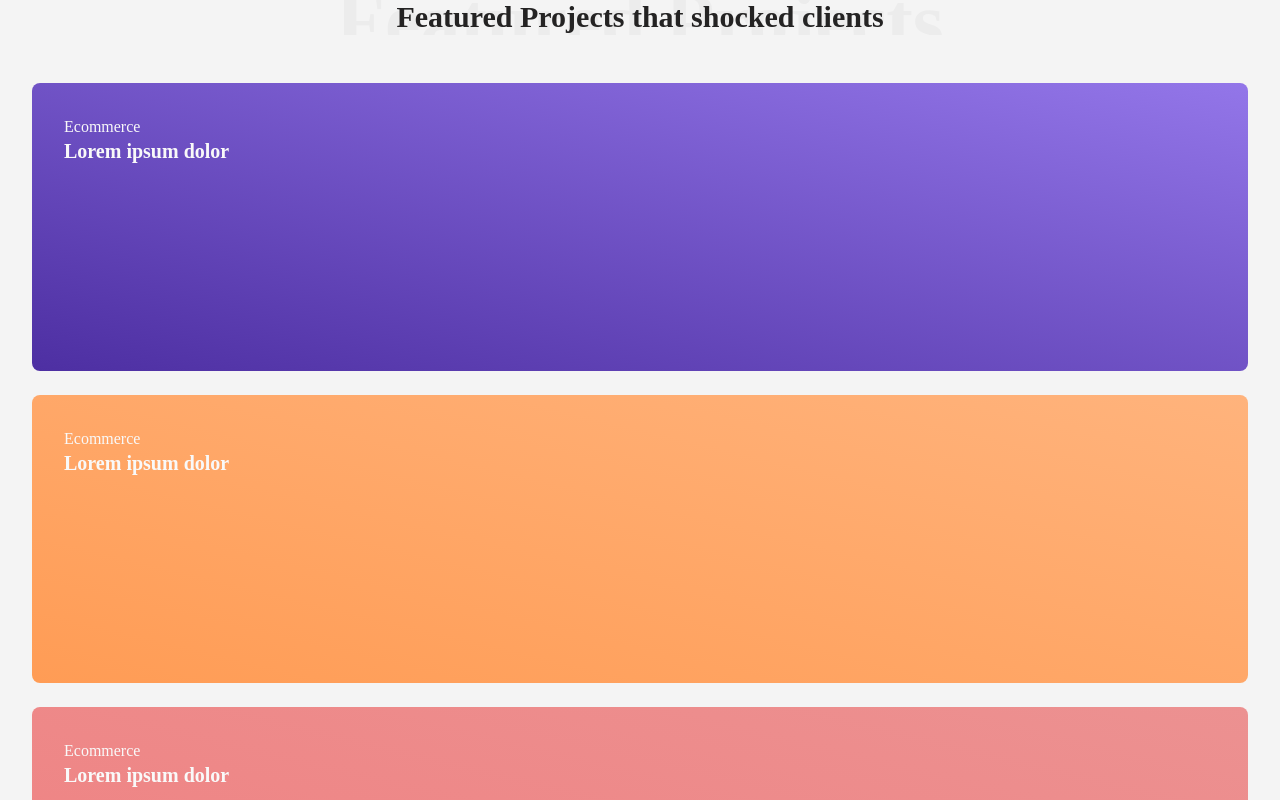
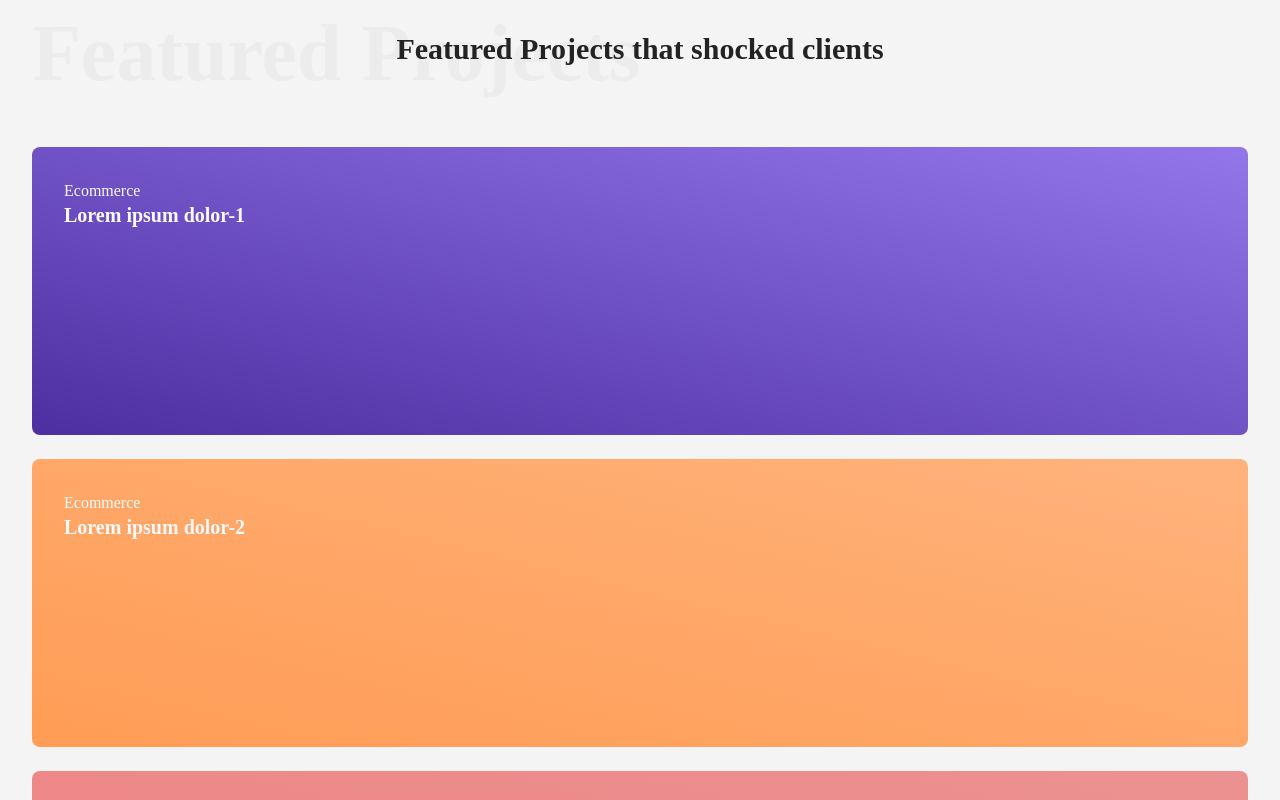
Before and after one commit to PedroEdu6786/client-portfolio, a Next.js app: page / in a window 1280 px wide. Shown: the part 840-1640 px from the top of the page. Built offline with nearby package versions, Linux system fonts and the light colour scheme; a web font is replaced by a local one.

Commit message:
feat: refactor overlay dependency, project card contextual routing animations, project modal added

```diff
--- a/package.json
+++ b/package.json
@@ -13,6 +13,7 @@
     "@emotion/styled": "^11.1.5",
     "framer-motion": "^3.10.0",
     "next": "10.0.8",
+    "next-use-contextual-routing": "^2.0.0",
     "react": "17.0.1",
     "react-dom": "17.0.1",
     "react-icons": "^4.2.0"
--- a/pages/_app.jsx
+++ b/pages/_app.jsx
@@ -1,13 +1,16 @@
 import { ChakraProvider, CSSReset } from '@chakra-ui/react'
 import theme from '../src/theme/theme'
 import Fonts from '../src/theme/components/Fonts'
+import { AnimateSharedLayout } from 'framer-motion'
 
 function MyApp({ Component, pageProps }) {
   return (
     <ChakraProvider theme={theme}>
       <CSSReset />
       <Fonts />
-      <Component {...pageProps} />
+      <AnimateSharedLayout type="crossfade">
+        <Component {...pageProps} />
+      </AnimateSharedLayout>
     </ChakraProvider>
   )
 }
--- a/src/components/atoms/Burger.jsx
+++ b/src/components/atoms/Burger.jsx
@@ -16,7 +16,7 @@ const Burger = ({ menuState, setMenuState, ...rest }) => {
       cursor="pointer"
       spacing=".35rem"
       zIndex="110"
-      for="check"
+      htmlFor="check"
       onClick={() => setMenuState(!menuState)}
       {...rest}
     >
--- a/src/components/atoms/Overlay.jsx
+++ b/src/components/atoms/Overlay.jsx
@@ -1,25 +1,18 @@
-import { Box } from '@chakra-ui/layout'
 import { MotionBox } from '../../motion/motionComponents'
 
-const Overlay = ({ isActive, setOverlay }) => {
-  const handleClick = () => {
-    if (isActive) setOverlay(!isActive)
-  }
-
+const Overlay = () => {
   return (
     <>
-      {isActive && (
       <MotionBox
         bgColor="black"
         pos="fixed"
+        top="0"
         zIndex="1"
-          w="100vw"
-          h="100vh"
+        w="100%"
+        h="100%"
         initial={{ opacity: 0 }}
-          animate={isActive ? { opacity: 0.4 } : { opacity: 0 }}
-          onClick={handleClick}
+        animate={{ opacity: 0.4 }}
       ></MotionBox>
-      )}
     </>
   )
 }
--- a/src/components/atoms/TitleCarousel.jsx
+++ b/src/components/atoms/TitleCarousel.jsx
@@ -1,10 +1,18 @@
-import { Heading } from '@chakra-ui/layout'
+import { MotionHeading } from '../../motion/motionComponents'
 
 const TitleCarousel = ({ children, ...rest }) => {
   return (
-    <Heading as="h2" fontSize="5rem" color="portfolio.lightGray" {...rest}>
+    <MotionHeading
+      as="h2"
+      fontSize="5rem"
+      color="portfolio.lightGray"
+      // initial={{ x: '100%' }}
+      // animate={{ x: '-100%' }}
+      // transition={{ type: 'linear', repeat: Infinity }}
+      {...rest}
+    >
       {children}
-    </Heading>
+    </MotionHeading>
   )
 }
 
--- a/src/components/molecules/ProjectCard.jsx
+++ b/src/components/molecules/ProjectCard.jsx
@@ -1,19 +1,24 @@
+import Link from 'next/link'
 import { Heading, Text } from '@chakra-ui/layout'
 import { MotionBox } from '../../motion/motionComponents'
 
-const ProjectCard = ({ color1, color2, projectType, projectTitle }) => {
+const ProjectCard = ({ item }) => {
+  const { id, color1, color2, projectTitle, projectType } = item
   return (
+    <Link href={`/?projectId=${id}`} as={`/${id}`} scroll={false}>
       <MotionBox
         p="2rem"
         h="18rem"
         borderRadius=".5rem"
         bgGradient={`linear(to-bl, ${color1}, ${color2})`}
+        layoutId={`${id}`}
       >
         <Text color="portfolio.white">{projectType}</Text>
         <Heading as="h3" size="md" color="portfolio.white">
           {projectTitle}
         </Heading>
       </MotionBox>
+    </Link>
   )
 }
 
--- /dev/null
+++ b/src/components/molecules/ProjectDisplay.jsx
@@ -0,0 +1,65 @@
+import { useRouter } from 'next/router'
+import { Box, Heading, Stack, Text } from '@chakra-ui/layout'
+import { MotionBox } from '../../motion/motionComponents'
+import Overlay from '../atoms/Overlay'
+import { projects } from '../../constants/projects'
+
+const ProjectDisplay = ({ id }) => {
+  const router = useRouter()
+
+  const { color1, color2, projectType, projectTitle } = projects.find(
+    (project) => project.id == id
+  )
+
+  const handleModal = () => {
+    const options = { scroll: false }
+    router.push('/', '/', options)
+  }
+
+  return (
+    <>
+      <Box onClick={handleModal}>
+        <Overlay />
+      </Box>
+      <MotionBox
+        bgColor="portfolio.black"
+        pos="fixed"
+        zIndex="10"
+        left="calc(-50vw + 50%)"
+        right="calc(-50vw + 50%)"
+        mx="auto"
+        p="2rem"
+        top="5rem"
+        w="90%"
+        h="600px"
+        borderRadius="1rem"
+        color="portfolio.white"
+        layoutId={id}
+      >
+        <Stack spacing="2rem">
+          <Box
+            w="100%"
+            h="150px"
+            borderRadius="1rem"
+            bgGradient={`linear(to-bl, ${color1}, ${color2})`}
+          ></Box>
+          <Stack spacing="1.5rem">
+            <Box>
+              <Text>{projectType}</Text>
+              <Heading size="lg">{projectTitle}</Heading>
+            </Box>
+            <Text fontSize=".9rem">
+              Lorem ipsum dolor sit amet consectetur adipisicing elit. At
+              ducimus minima dicta obcaecati perferendis mollitia dolorum
+              reiciendis autem accusantium delectus provident quis id explicabo
+              perspiciatis quasi, consequatur repudiandae omnis dolore qui. Et
+              architecto ab vero blanditiis dolorum temporibus excepturi at.
+            </Text>
+          </Stack>
+        </Stack>
+      </MotionBox>
+    </>
+  )
+}
+
+export default ProjectDisplay
--- a/src/components/organisms/Header.jsx
+++ b/src/components/organisms/Header.jsx
@@ -1,5 +1,5 @@
 import { useState } from 'react'
-import { HStack } from '@chakra-ui/react'
+import { Box, HStack } from '@chakra-ui/react'
 import Burger from '../atoms/Burger'
 import Overlay from '../atoms/Overlay'
 import Navbar from '../molecules/Navbar'
@@ -9,10 +9,14 @@ import MarginTemplate from '../templates/MarginTemplate'
 const Header = () => {
   const [menuState, setMenuState] = useState(false)
 
+  const handleOverlay = () => {
+    setMenuState((prevState) => !prevState)
+  }
+
   return (
     <>
       {/* --------------- OVERLAY ---------------*/}
-      <Overlay isActive={menuState} setOverlay={setMenuState} />
+      <Box onClick={handleOverlay}>{menuState && <Overlay />}</Box>
       <MarginTemplate>
         <HStack
           h="5rem"
--- a/src/components/organisms/Projects.jsx
+++ b/src/components/organisms/Projects.jsx
@@ -1,19 +1,21 @@
-import { useState } from 'react'
+import { useRouter } from 'next/router'
 import { Box, Stack } from '@chakra-ui/layout'
-import { AnimatePresence, AnimateSharedLayout } from 'framer-motion'
-import { MotionBox } from '../../motion/motionComponents'
+import { AnimatePresence } from 'framer-motion'
 import Title from '../atoms/Title'
 import TitleCarousel from '../atoms/TitleCarousel'
+import ProjectDisplay from '../molecules/ProjectDisplay'
 import ProjectCard from '../molecules/ProjectCard'
 import MarginTemplate from '../templates/MarginTemplate'
+import { projects } from '../../constants/projects'
 
 const Projects = () => {
-  const [selectedId, setSelectedId] = useState(null)
+  const router = useRouter()
+  const { projectId } = router.query
 
   return (
     <>
       <Box mt="10rem">
-        <Stack align="center" justify="center" pos="relative" overflow="hidden">
+        <Stack p="2rem" justify="center" pos="relative" overflow="hidden">
           <Title mx="2rem">Featured Projects that shocked clients</Title>
           <TitleCarousel
             pos="absolute"
@@ -29,73 +31,16 @@ const Projects = () => {
       </Box>
       <MarginTemplate>
         <Stack mt="3rem" spacing="1.5rem">
-          <AnimateSharedLayout type="crossfade">
-            {projects.map((item) => (
-              <MotionBox
-                key={item.id}
-                layoutId={item.id}
-                onClick={() => setSelectedId(item.id)}
-              >
-                <ProjectCard
-                  color1={item.color1}
-                  color2={item.color2}
-                  projectType={item.projectType}
-                  projectTitle={item.projectTitle}
-                />
-              </MotionBox>
-            ))}
-
-            <AnimatePresence>
-              {selectedId && (
-                <MotionBox
-                  layoutId={selectedId}
-                  onClick={() => setSelectedId(null)}
-                >
-                  <ProjectCard
-                    color1={projects[selectedId].color1}
-                    color2={projects[selectedId].color2}
-                    projectType={projects[selectedId].projectType}
-                    projectTitle={projects[selectedId].projectTitle}
-                  />
-                </MotionBox>
-              )}
-            </AnimatePresence>
-          </AnimateSharedLayout>
+          {projects.map((item) => (
+            <ProjectCard item={item} />
+          ))}
         </Stack>
       </MarginTemplate>
+      <AnimatePresence>
+        {projectId && <ProjectDisplay id={projectId} />}
+      </AnimatePresence>
     </>
   )
 }
 
-const projects = [
-  {
-    id: 0,
-    color1: 'portfolio.lightPurple',
-    color2: 'portfolio.darkPurple',
-    projectType: 'Ecommerce',
-    projectTitle: 'Lorem ipsum dolor',
-  },
-  {
-    id: 1,
-    color1: 'portfolio.lightOrange',
-    color2: 'portfolio.darkOrange',
-    projectType: 'Ecommerce',
-    projectTitle: 'Lorem ipsum dolor',
-  },
-  {
-    id: 2,
-    color1: 'portfolio.lightRed',
-    color2: 'portfolio.darkRed',
-    projectType: 'Ecommerce',
-    projectTitle: 'Lorem ipsum dolor',
-  },
-  {
-    id: 3,
-    color1: 'portfolio.lightBlue',
-    color2: 'portfolio.darkBlue',
-    projectType: 'Ecommerce',
-    projectTitle: 'Lorem ipsum dolor',
-  },
-]
-
 export default Projects
--- /dev/null
+++ b/src/constants/projects.js
@@ -0,0 +1,30 @@
+export const projects = [
+  {
+    id: 0,
+    color1: 'portfolio.lightPurple',
+    color2: 'portfolio.darkPurple',
+    projectType: 'Ecommerce',
+    projectTitle: 'Lorem ipsum dolor-1',
+  },
+  {
+    id: 1,
+    color1: 'portfolio.lightOrange',
+    color2: 'portfolio.darkOrange',
+    projectType: 'Ecommerce',
+    projectTitle: 'Lorem ipsum dolor-2',
+  },
+  {
+    id: 2,
+    color1: 'portfolio.lightRed',
+    color2: 'portfolio.darkRed',
+    projectType: 'Ecommerce',
+    projectTitle: 'Lorem ipsum dolor-3',
+  },
+  {
+    id: 3,
+    color1: 'portfolio.lightBlue',
+    color2: 'portfolio.darkBlue',
+    projectType: 'Ecommerce',
+    projectTitle: 'Lorem ipsum dolor-4',
+  },
+]
```
Also changed, not shown: 1 other file (tests, documents, lock files or other folders). Lines whose indentation alone changed are shown as unchanged.
